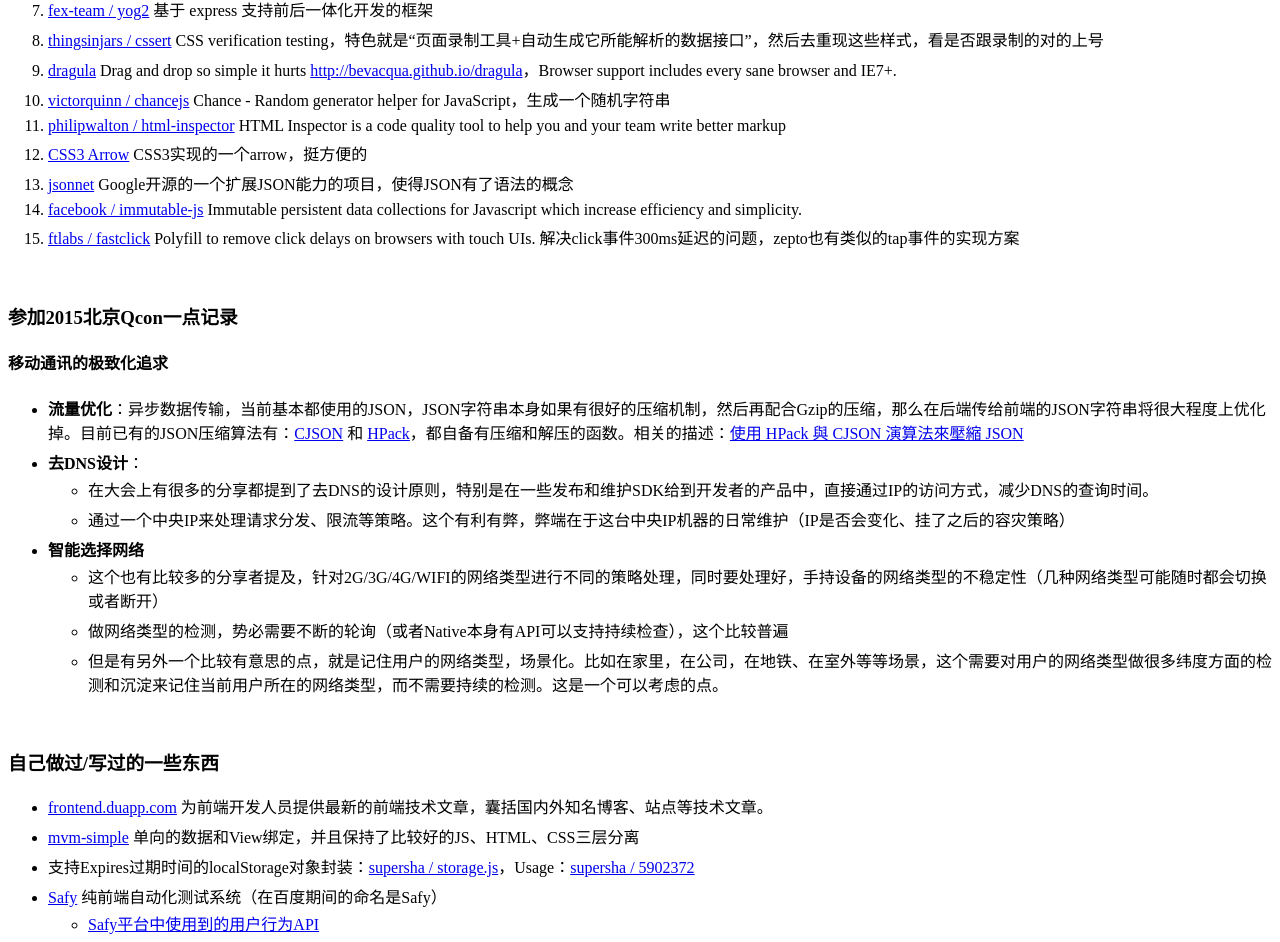
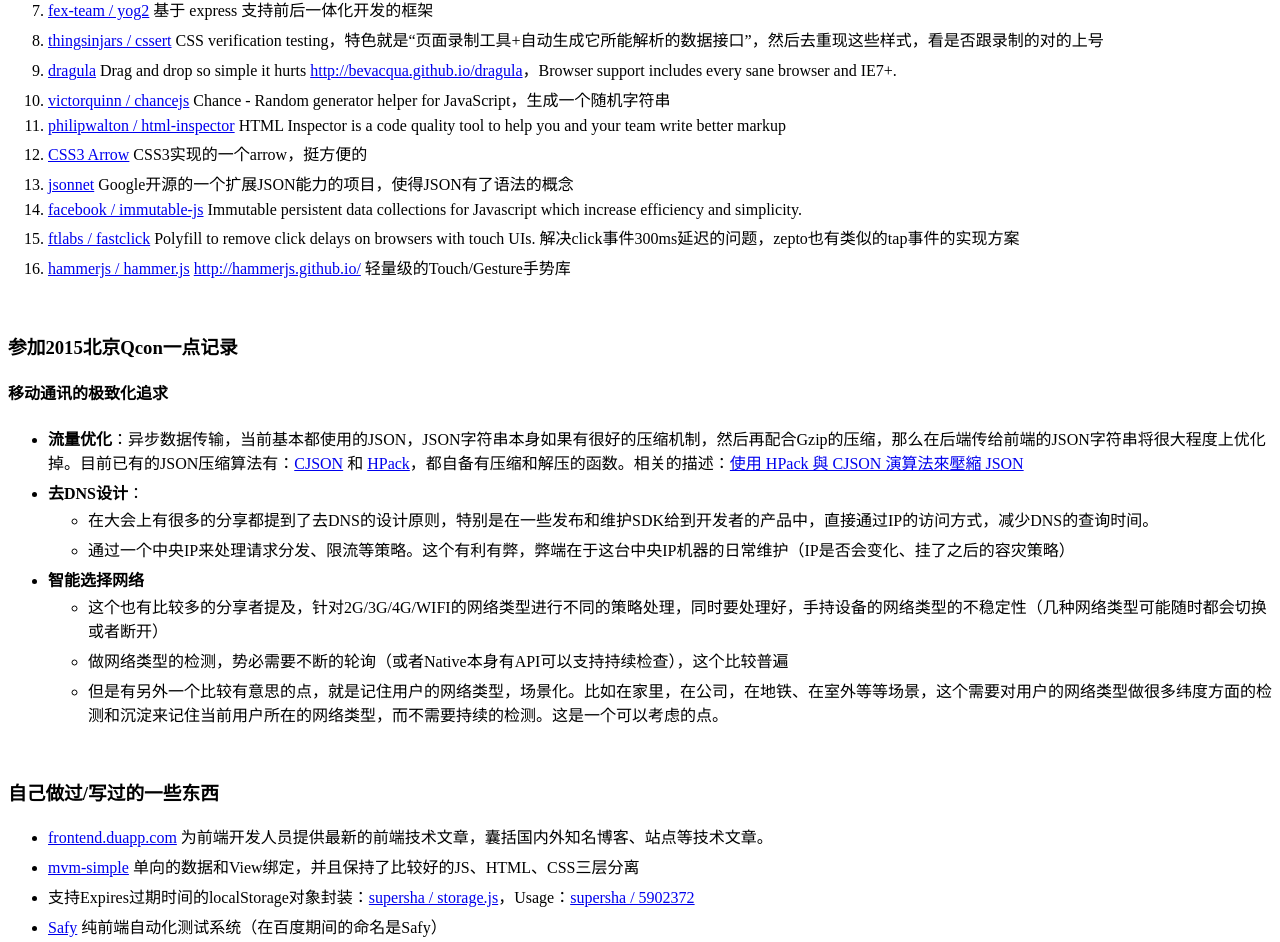
Before and after one commit to supersha/supersha.github.io, a Jekyll site: the page built from index.md, in a window 1280 px wide and 1400 px high, scrolled down 2975 px. Shown: the top 942 px of the window. Built offline with Jekyll 4.4.1, drawn with Linux system fonts in a browser that asks for light colours; part of the change alters nothing that is shown; grey boxes are pictures that could not be loaded.

Commit message:
by shafeng

```diff
--- a/index.md
+++ b/index.md
@@ -94,6 +94,7 @@ tagline: 记录自己的前端生涯
 0. [jsonnet](http://google.github.io/jsonnet/doc/userdocs.html) Google开源的一个扩展JSON能力的项目，使得JSON有了语法的概念
 0. [facebook / immutable-js](https://github.com/facebook/immutable-js) Immutable persistent data collections for Javascript which increase efficiency and simplicity.
 0. [ftlabs / fastclick](https://github.com/ftlabs/fastclick) Polyfill to remove click delays on browsers with touch UIs. 解决click事件300ms延迟的问题，zepto也有类似的tap事件的实现方案
+0. [hammerjs / hammer.js](https://github.com/hammerjs/hammer.js) [http://hammerjs.github.io/](http://hammerjs.github.io/) 轻量级的Touch/Gesture手势库
 
 <br>
 
@@ -119,7 +120,7 @@ tagline: 记录自己的前端生涯
 * 支持Expires过期时间的localStorage对象封装：[supersha / storage.js](https://github.com/supersha/storage.js)，Usage：[supersha / 5902372](https://gist.github.com/5902372)
 * [Safy](https://github.com/supersha/safy) 纯前端自动化测试系统（在百度期间的命名是Safy）
     * [Safy平台中使用到的用户行为API](/lessons/2015/05/05/safy-action-api/)
-    * [ACE在线编辑器的AutoComplete功能](https://gist.github.com/5230745) 给ACE编辑器创建的一个AutoComplete编码功能，方便编写代码. ![](http://bcs.duapp.com/diandiblog/QQ20130624-1.png)
+    * [ACE在线编辑器的AutoComplete功能](https://gist.github.com/5230745) 给ACE编辑器创建的一个AutoComplete编码功能，方便编写代码. [DEMO截图](http://bcs.duapp.com/diandiblog/QQ20130624-1.png)
     * [获取指定DOM元素的Selector](https://github.com/supersha/safy/blob/master/static/js/get_selector.js)
     * [Safy中的should.js](https://gist.github.com/5932377)
 * 猫须（在天猫期间，Safy更名为猫须）
```
